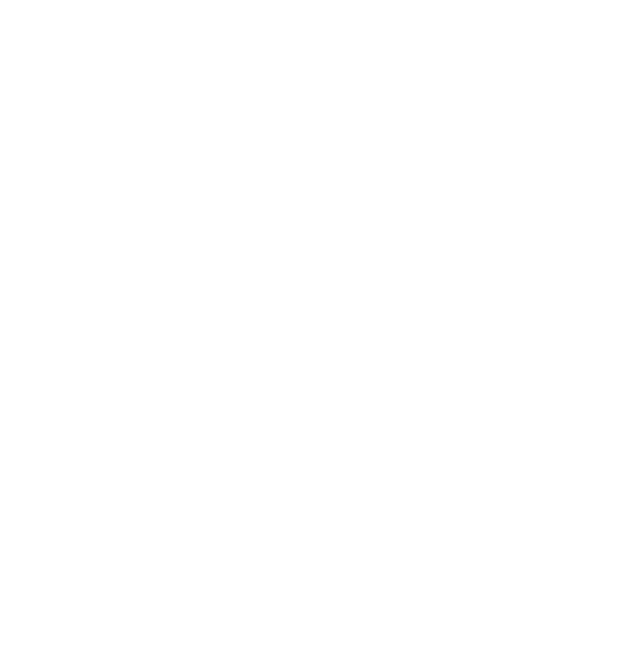
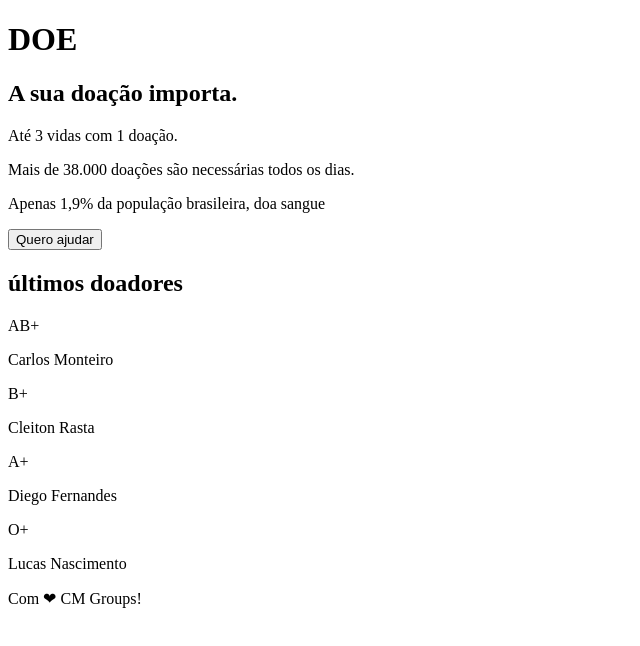
Before and after one commit to monteirocarlos/doesangue, a plain HTML site: page index.html in a window 1280 px wide. Shown: the whole page, without its empty margins (0-640 px from the left). Drawn offline with Linux system fonts and the light colour scheme.

Commit message:
Main adicionado

```diff
--- a/index.html
+++ b/index.html
@@ -1,15 +1,44 @@
 <!DOCTYPE html>
 <html lang="pt-br">
 
-    <head>
+<head>
+    <title>Doe sangue! Doe Vida!</title>
+</head>
 
-        <title></title>
+<body>
+    <header>
+        <h1>DOE</h1>
+        <h2>A sua doação importa.</h2>
+        <p>Até 3 vidas com 1 doação.</p>
+        <p>Mais de 38.000 doações são necessárias todos os dias.</p>
+        <p>Apenas 1,9% da população brasileira, doa sangue</p>
+        <button>Quero ajudar</button>
+    </header>
 
-    </head>
+    <main>
+        <h2>últimos doadores</h2>
+        <section class="donors">
+            <div class="donor">
+                <div class="blood">AB+</div>
+                <P>Carlos Monteiro</P>
+            </div>
+            <div class="donor">
+                <div class="blood">B+</div>
+                <P>Cleiton Rasta</P>
+            </div>
+            <div class="donor">
+                <div class="blood">A+</div>
+                <P>Diego Fernandes</P>
+            </div>
+            <div class="donor">
+                <div class="blood">O+</div>
+                <P>Lucas Nascimento</P>
+            </div>
 
-    <body>
+        </section>
+    </main>
 
+    <footer>Com ❤ CM Groups! </footer>
+</body>
 
-
-    </body>
- </html>
+</html>
```
